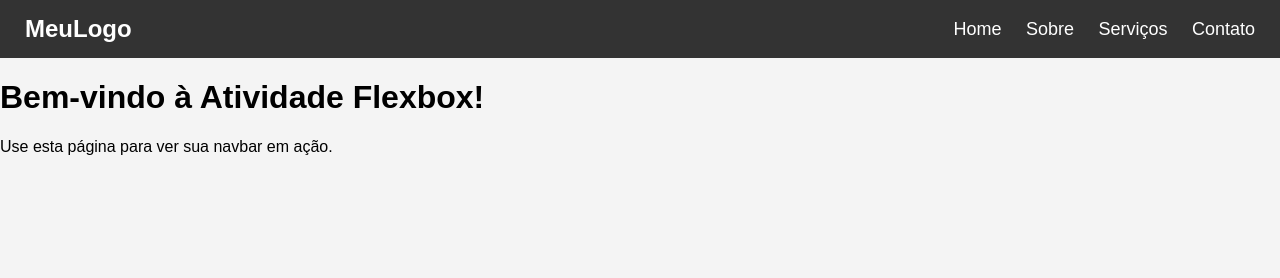
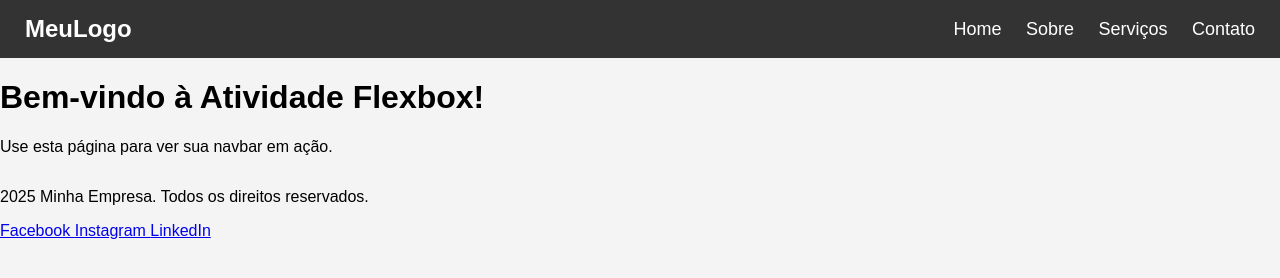
Before and after one commit to HikariCorallium/Recurso-avan-ado, a plain HTML site: page index.html in a window 1280 px wide. Drawn offline with Linux system fonts and the light colour scheme.

Commit message:
Update index.html

```diff
--- a/index.html
+++ b/index.html
@@ -1,4 +1,3 @@
-
 <!--
 Online HTML, CSS and JavaScript editor to run code online.
 -->
@@ -28,6 +27,16 @@ Online HTML, CSS and JavaScript editor to run code online.
         <h1>Bem-vindo à Atividade Flexbox!</h1>
         <p>Use esta página para ver sua navbar em ação.</p>
     </main>
+  <footer>
+    <p>
+       2025 Minha Empresa. Todos os direitos reservados.
+    </p>
+    <div>
+      <a href="#"> Facebook </a>
+      <a href="#"> Instagram </a>
+      <a href="#"> LinkedIn </a>
+      </div>
+    </footer>
 </body>
 
 </html>
```
